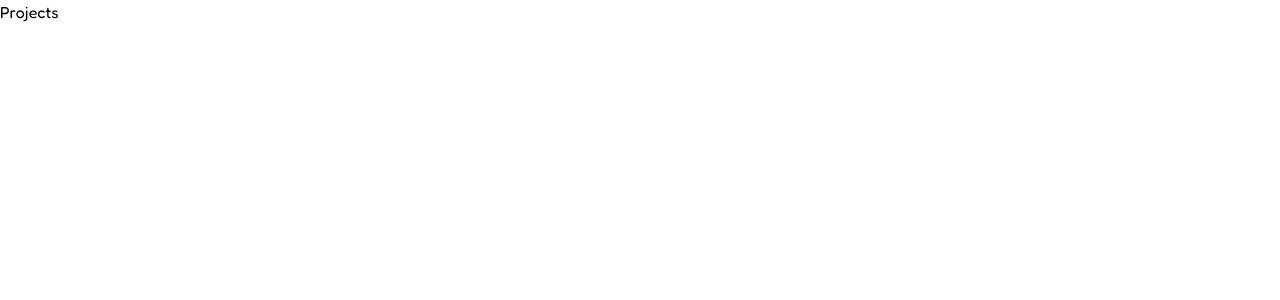
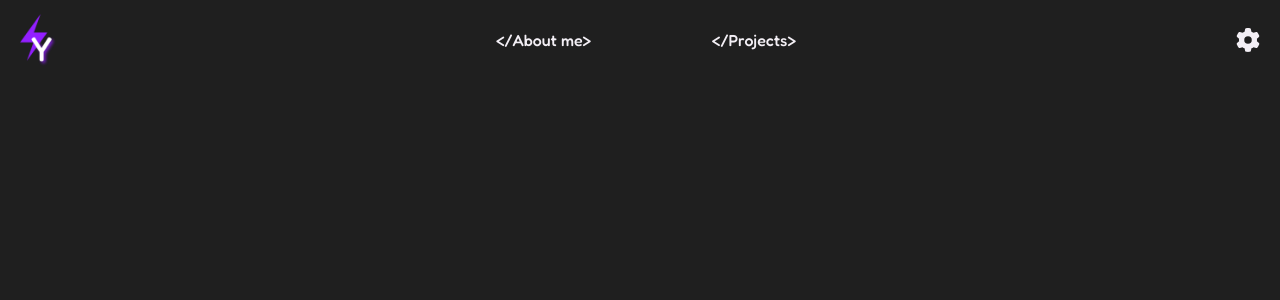
Before and after one commit to ZubalYana/Portfolio, a React (Vite) app: page /projects in a window 1280 px wide. Shown: the top 300 px of the page. Built offline with nearby package versions, Linux system fonts and the light colour scheme.

Commit message:
adjust routes changing and proper header work

```diff
--- a/src/App.jsx
+++ b/src/App.jsx
@@ -2,16 +2,16 @@ import React from 'react';
 import { BrowserRouter as Router, Routes, Route } from 'react-router-dom';
 import AboutMe from './components/AboutMe/AboutMe';
 import Projects from './components/Projects/Projects';
+import Header from './components/Header/Header';
 
-function App() {
+export default function App() {
   return (
     <Router>
+      <Header /> {/* Header stays consistent */}
       <Routes>
-                <Route path="/" element={<AboutMe />} />
+        <Route path="/about" element={<AboutMe />} />
         <Route path="/projects" element={<Projects />} />
       </Routes>
     </Router>
   );
 }
-
-export default App;
--- a/src/components/AboutMe/AboutMe.jsx
+++ b/src/components/AboutMe/AboutMe.jsx
@@ -1,9 +1,7 @@
 import React from 'react'
-import Header from '../Header/Header'
 export default function AboutMe() {
   return (
     <div className="wrap w-full min-h-screen bg-customBlack">
-      <Header />
     </div>
   )
 }
--- a/src/components/Header/Header.jsx
+++ b/src/components/Header/Header.jsx
@@ -1,15 +1,16 @@
 import React from 'react';
+import { Link } from 'react-router-dom';
 import logo from '/page logo.png';
 import { FontAwesomeIcon } from '@fortawesome/react-fontawesome';
 import { faGear } from '@fortawesome/free-solid-svg-icons';
 
 export default function Header() {
   return (
-    <header className="w-full h-[80px] flex justify-between items-center px-5 py-10">
+    <header className="w-full h-[80px] flex justify-between items-center px-5 py-10 bg-customBlack">
       <img src={logo} alt="logo" className="w-[36px]" />
       <ul className="w-[300px] flex justify-between items-center text-customWhite text-base font-medium">
-        <li><a href="#">&lt;/About me&gt;</a></li>
-        <li><a href="#">&lt;/Projects&gt;</a></li>
+        <li><Link to="/about">&lt;/About me&gt;</Link></li>
+        <li><Link to="/projects">&lt;/Projects&gt;</Link></li>
       </ul>
       <FontAwesomeIcon icon={faGear} className="text-customWhite text-2xl" />
     </header>
--- a/src/components/Projects/Projects.jsx
+++ b/src/components/Projects/Projects.jsx
@@ -2,6 +2,7 @@ import React from 'react'
 
 export default function Projects() {
   return (
-    <div>Projects</div>
+    <div className="wrap w-full min-h-screen bg-customBlack">
+    </div>
   )
 }
```
Lines whose indentation alone changed are shown as unchanged.
